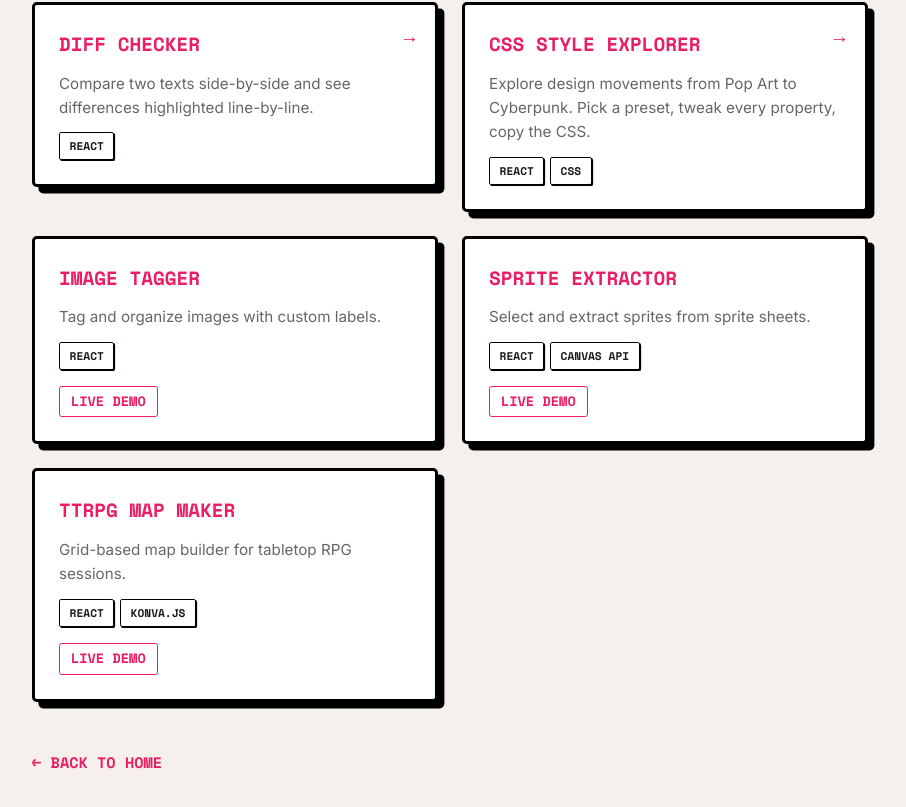
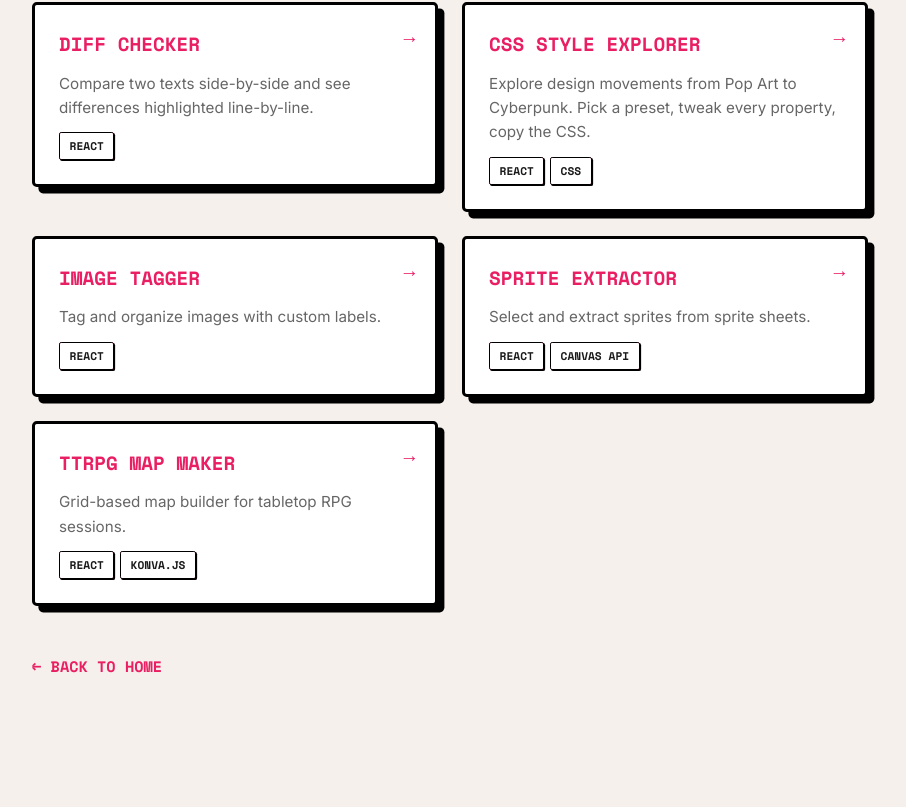
Before and after one commit to Noctilumina/portfolio-website, a React (Vite) app: page /portfolio-website/tools in a window 1280 px wide. Shown: the part 1072-1879 px from the top of the page, without its empty margins (190-1096 px from the left). After the commit the page ends 1815 px from the top, so only its background shows below. Built offline with nearby package versions, Linux system fonts and the light colour scheme.

Commit message:
fix: now opening external url for map maker tooling

```diff
--- a/src/pages/Tools/Tools.jsx
+++ b/src/pages/Tools/Tools.jsx
@@ -64,6 +64,7 @@ export default function Tools() {
 
   const handleCardClick = (tool) => {
     if (tool.route) startTransition(tool.route);
+    else if (tool.liveUrl) window.open(tool.liveUrl, '_blank', 'noopener,noreferrer');
   };
 
   return (
@@ -105,10 +106,10 @@ export default function Tools() {
         {filtered.map((tool, i) => (
           <ScrollReveal key={tool.slug} delay={i * 0.05}>
             <div
-              className={`${styles.card} ${tool.route ? styles.cardClickable : ''}`}
+              className={`${styles.card} ${(tool.route || tool.liveUrl) ? styles.cardClickable : ''}`}
               onClick={() => handleCardClick(tool)}
-              role={tool.route ? 'link' : undefined}
-              tabIndex={tool.route ? 0 : undefined}
+              role={(tool.route || tool.liveUrl) ? 'link' : undefined}
+              tabIndex={(tool.route || tool.liveUrl) ? 0 : undefined}
               onKeyDown={(e) => e.key === 'Enter' && handleCardClick(tool)}
             >
               <div className={styles.cardHeader}>
@@ -120,21 +121,14 @@ export default function Tools() {
                   <span key={tech} className={styles.tag}>{tech}</span>
                 ))}
               </div>
-              {(tool.githubUrl || tool.liveUrl) && (
+              {tool.githubUrl && (
                 <div className={styles.links}>
-                  {tool.githubUrl && (
-                    <a href={tool.githubUrl} target="_blank" rel="noopener noreferrer" className={styles.link} onClick={(e) => e.stopPropagation()}>
-                      GitHub
-                    </a>
-                  )}
-                  {tool.liveUrl && (
-                    <a href={tool.liveUrl} target="_blank" rel="noopener noreferrer" className={styles.link} onClick={(e) => e.stopPropagation()}>
-                      {t('tools.liveDemo')}
-                    </a>
-                  )}
+                  <a href={tool.githubUrl} target="_blank" rel="noopener noreferrer" className={styles.link} onClick={(e) => e.stopPropagation()}>
+                    GitHub
+                  </a>
                 </div>
               )}
-              {tool.route && <span className={styles.openArrow} aria-hidden="true">&rarr;</span>}
+              {(tool.route || tool.liveUrl) && <span className={styles.openArrow} aria-hidden="true">&rarr;</span>}
             </div>
           </ScrollReveal>
         ))}
```
